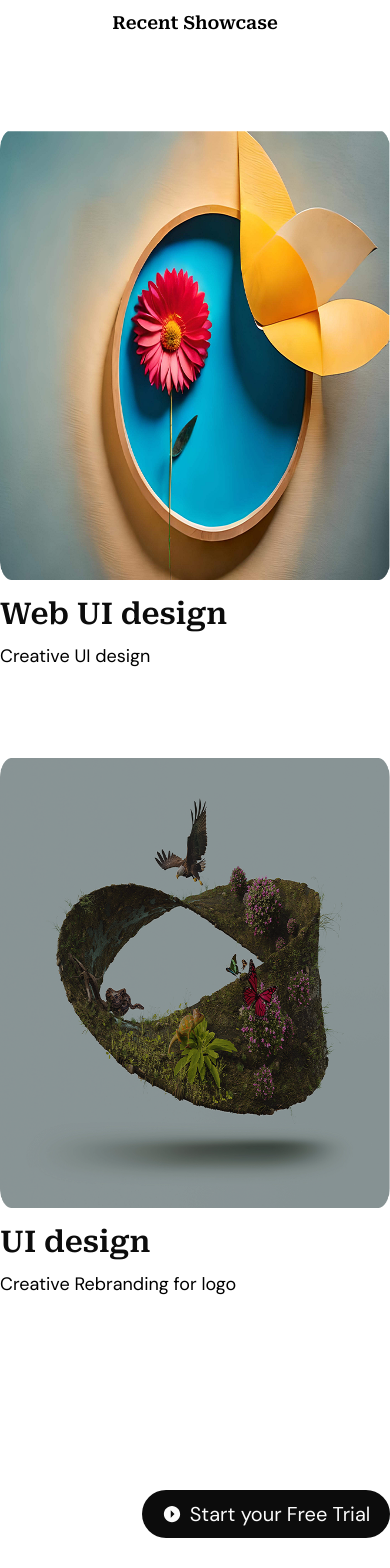
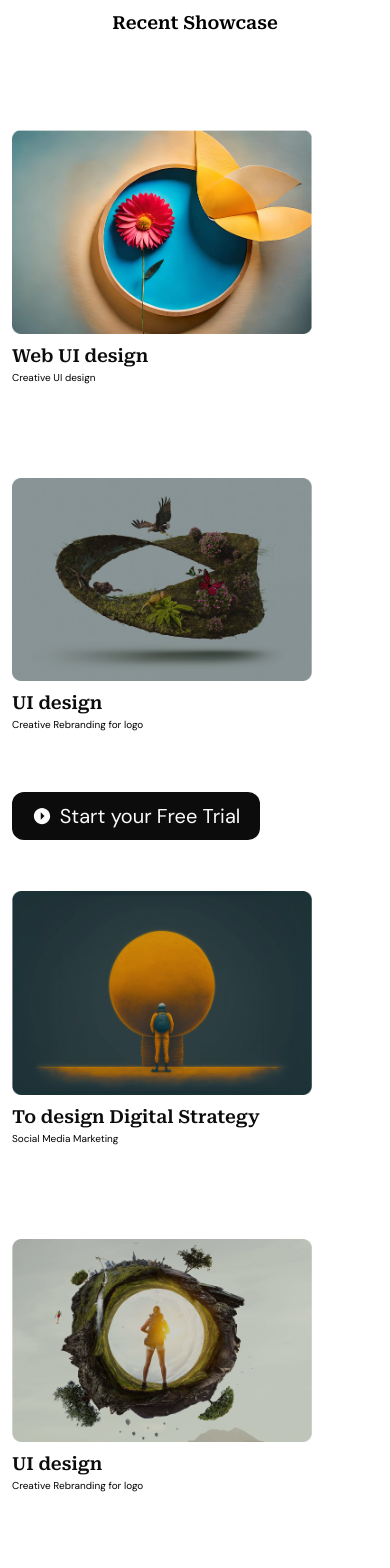
Before and after one commit to mahirTheCoder/canvix-react-projects-one, a React (Vite) app: page / in a window 390 px wide. Shown: the part 5900-7468 px from the top of the page. After the commit the page ends 7393 px from the top, so only its background shows below. Built offline with nearby package versions, Linux system fonts and the light colour scheme.

Commit message:
show case responsive complete

```diff
--- a/src/Components/Showcase.jsx
+++ b/src/Components/Showcase.jsx
@@ -10,39 +10,39 @@ import { IoMdArrowDroprightCircle } from "react-icons/io";
 const Showcase = () => {
   return (
     <>
-      <section id="Showcase">
+      <section id="Showcase  ">
         <div className="container">
           <div className="header">
             <CommonHead service2={"Recent Showcase"} />
           </div>
-          <div className="showContent flex flex-wrap justify-between">
+          <div className="showContent flex flex-wrap justify-between px-3 lg:px-0">
             <div className="partone">
               <img
-                className="w-[663px] h-[450px] mb-4 mt-[93px] "
+                className="lg:w-[663px] w-75 lg:h-[450px] lg:mb-4 mb-2 mt-[93px] "
                 src={Showimg}
                 alt="showcaseimg"
               />
-              <h2 className="text-3xl font-semibold font-roboto text-secondary mb-2.5 ">
+              <h2 className="lg:text-3xl text-lg font-semibold font-roboto text-secondary lg:mb-2.5 ">
                 Web UI design
               </h2>
-              <p className="text-lg font-normal font-dm">Creative UI design</p>
-              <div className="two mt-22">
+              <p className="lg:text-lg text-[10px]  font-normal font-dm">Creative UI design</p>
+              <div className="two lg:mt-22">
                 <img
-                  className="w-[663px] h-[450px] mb-4 "
+                  className="lg:w-[663px] w-75 lg:h-[450px] lg:mb-4 mb-2 mt-[93px] "
                   src={Showimg2}
                   alt="showcaseimg"
                 />
-                <h2 className="text-3xl font-semibold font-roboto text-secondary mb-2.5 ">
+                <h2 className="lg:text-3xl text-lg font-semibold font-roboto text-secondary lg:mb-2.5 ">
                   UI design
                 </h2>
-                <p className="text-lg font-normal font-dm">
+                <p className="lg:text-lg text-[10px]  font-normal font-dm">
                   Creative Rebranding for logo
                 </p>
               </div>
             </div>
-            <div className="partTwo mt-[192px]">
-              <div className="buttons flex justify-end mb-[51px]">
-                <div className="btns w-[248px] h-[48px] bg-secondary flex gap-2 justify-center items-center rounded-4xl ">
+            <div className="partTwo mt-15 lg:mt-[192px]">
+              <div className="buttons flex lg:justify-end mb-[51px]">
+                <div className="btns w-[248px] h-[48px] bg-secondary flex gap-2 justify-center items-center lg:rounded-4xl rounded-xl ">
                   <IoMdArrowDroprightCircle className="text-[20px] text-primary" />
                   <p className="text-xl font-normal text-primary font-dm">
                     Start your Free Trial
@@ -51,24 +51,24 @@ const Showcase = () => {
               </div>
               <div className="parttwoImg1">
                  <img
-                className="w-[663px] h-[450px] mb-4 "
+                className="lg:w-[663px] w-75 lg:h-[450px] lg:mb-4 mb-2 lg:mt-[93px] "
                 src={Showimg3}
                 alt="showcaseimg"
               />
-              <h2 className="text-3xl font-semibold font-roboto text-secondary mb-2.5 ">
+              <h2 className="lg:text-3xl text-lg font-semibold font-roboto text-secondary lg:mb-2.5 ">
                 To design Digital Strategy
               </h2>
-              <p className="text-lg font-normal font-dm mb-[93px]">Social Media Marketing</p>
+              <p className="lg:text-lg text-[10px]  font-normal font-dm">Social Media Marketing</p>
               <div className="img2P2">
                    <img
-                  className="w-[663px] h-[450px] mb-4 "
+                  className="lg:w-[663px] w-75 lg:h-[450px] lg:mb-4 mb-2 mt-[93px] "
                   src={Showimg4}
                   alt="showcaseimg"
                 />
-                <h2 className="text-3xl font-semibold font-roboto text-secondary mb-2.5 ">
+                <h2 className="lg:text-3xl text-lg font-semibold font-roboto text-secondary lg:mb-2.5 ">
                   UI design
                 </h2>
-                <p className="text-lg font-normal font-dm">
+                <p className="lg:text-lg text-[10px]  font-normal font-dm">
                   Creative Rebranding for logo
                 </p>
               </div>
```
Also changed, not shown: src/Components/ShowCards.jsx (deleted, +0 -26 lines).
